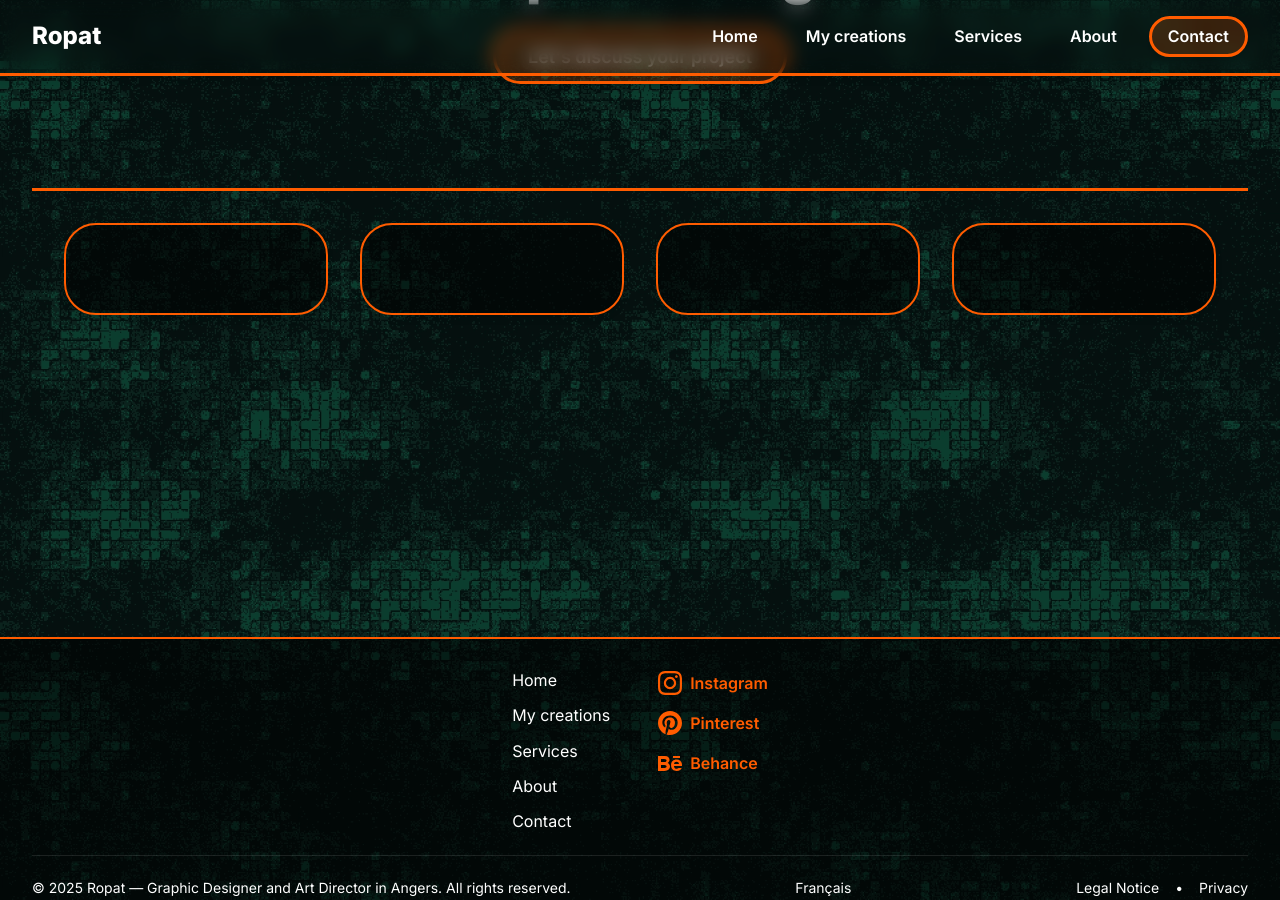
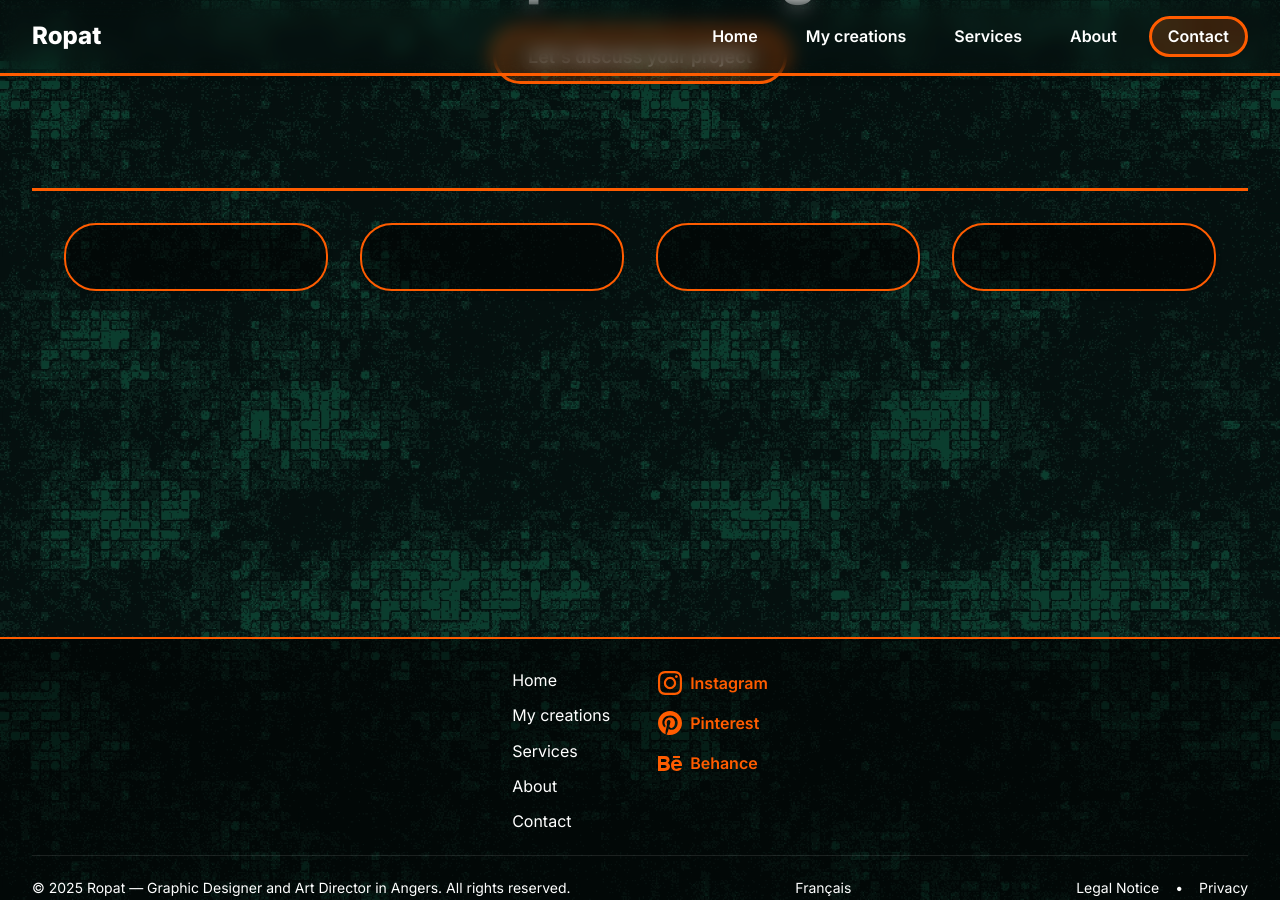
Before and after one commit to 7Nautilus/ropat-portfolio, a Jekyll site: the page built from en/services/graphic-design.html, in a window 1280 px wide and 900 px high, scrolled down 339 px. Built offline with Jekyll 4.4.1, drawn with Linux system fonts in a browser that asks for light colours.

Commit message:
test new services card layout

```diff
--- a/_includes/service-main.html
+++ b/_includes/service-main.html
@@ -66,12 +66,13 @@
       <h2 class="section-title">{{ first_section_subtitle }}</h2>
       <div class="section-grid section-grid-simple">
         {% for service_item in service.services %}
-          <div class="service-card">
+          <div class="service-card service-card-simple">
+            <div class="service-text-content">
               <h3 class="service-card-title">{{ service_item.nom[current_lang] }}</h3>
-            <div class="service-text-content">
               {% if service_item.description %}
                 <p class="service-card-description">{{ service_item.description[current_lang] }}</p>
               {% endif %}
+            </div>
             {% if service_item.tools %}
               <div class="service-tools">
                 {% for tool in service_item.tools %}
@@ -80,7 +81,6 @@
               </div>
             {% endif %}
           </div>
-          </div>
         {% endfor %}
       </div>
   </main>
--- a/assets/css/style.css
+++ b/assets/css/style.css
@@ -797,6 +797,10 @@
   outline-offset: 4px;
 }
 
+.service-card-simple {
+  justify-content: space-between;
+}
+
 .service-hero-badge {
   display: inline-flex;
   align-items: center;
```
Lines whose indentation alone changed are shown as unchanged.
